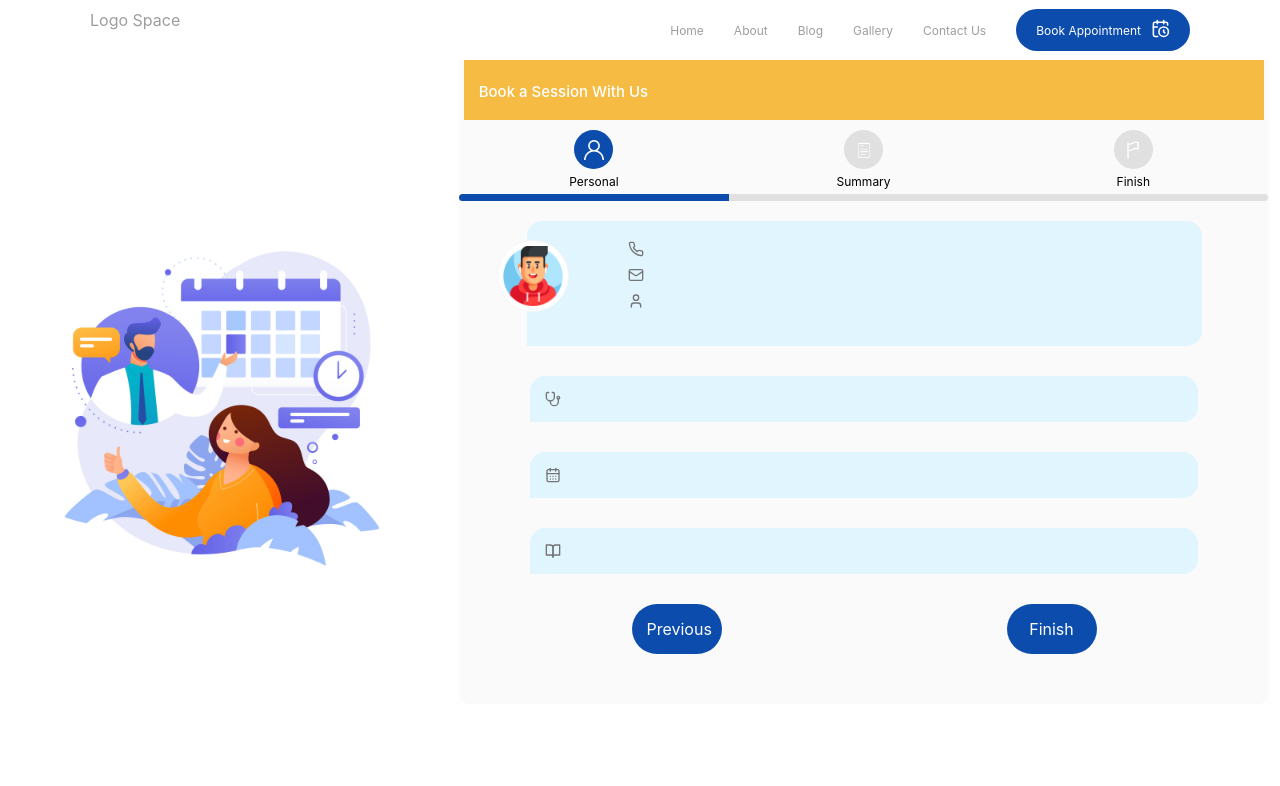
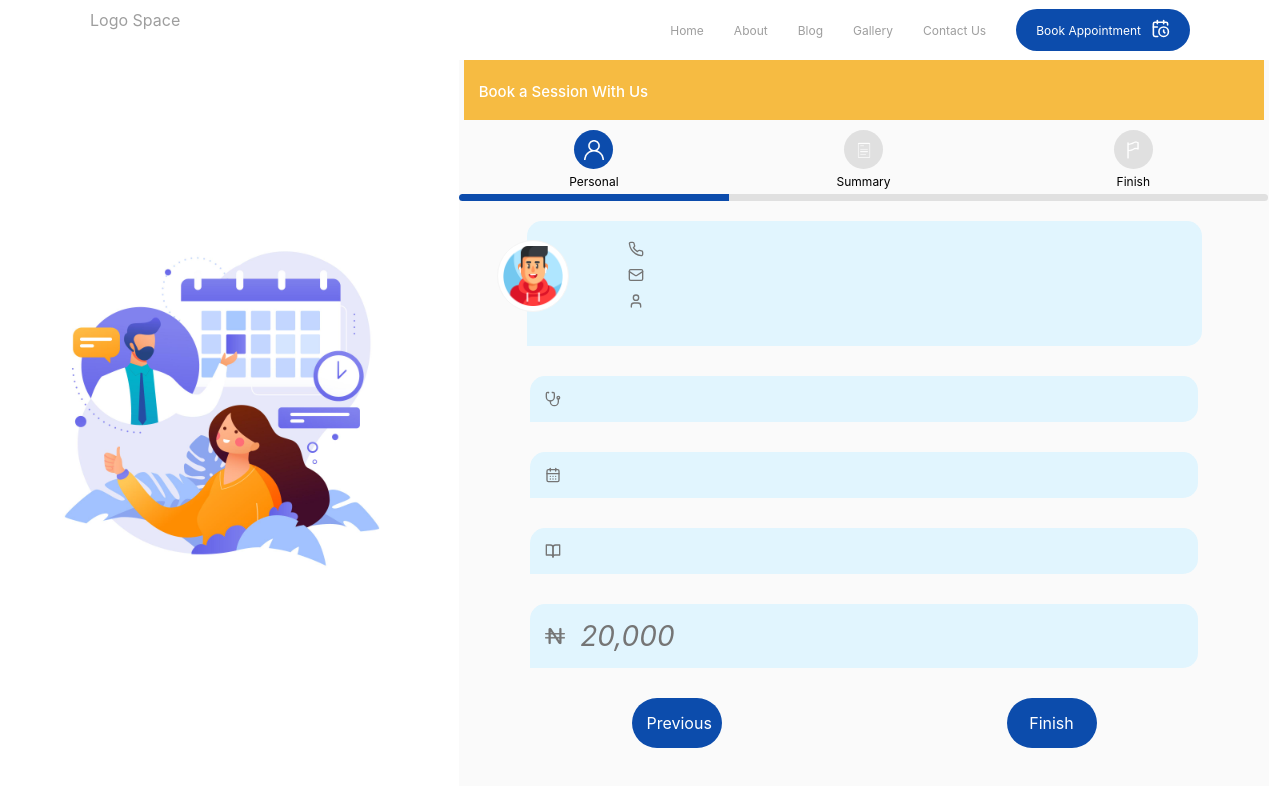
Before and after one commit to ObinnaKelvin/sapphire, a React (Create React App) app: page /pay-now in a window 1280 px wide. Both pictures are taken after a click on the element "Continue". Shown: the top 786 px of the page. Built offline with nearby package versions, Linux system fonts and the light colour scheme.

Commit message:
Price field added

```diff
--- a/src/View/pages/payNow/PayNow.jsx
+++ b/src/View/pages/payNow/PayNow.jsx
@@ -8,6 +8,7 @@ import user from '../../assets/images/user.png'
 import paper from '../../assets/images/paper.png'
 import flag from '../../assets/images/flag.png';
 import tick from '../../assets/images/tick.png';
+import naira from '../../assets/images/naira.png';
 import { Phone, Mail, User, Stethoscope, CalendarDays, BookOpen } from 'lucide-react';
 import { clinicData } from './clinicData.jsx'
 import { Calendar } from 'react-date-range';
@@ -22,6 +23,7 @@ function PayNow() {
     const [phone, setPhone] = useState('');
     const[date, setDate] = useState()
     const [description, setDescription] = useState('');
+    const [costing, setCosting] = useState('20,000');
     const[openDate, setOpenDate] = useState(false)
     const[activeStep, setActiveStep] = useState(1)
     const[clinic, setClinic] = useState('')
@@ -232,6 +234,9 @@ function PayNow() {
                                 <div className="note">
                                     <BookOpen size={16} /> {description}
                                 </div>
+                                <div className="cost">
+                                    <img src={naira} alt='naira sign'/> {costing}
+                                </div>
                             </section>
 
                             {/* <button type='submit' onClick={(e)=>setActiveStep(3)}>Reset Password</button> */}
--- a/src/View/pages/payNow/clinicData.jsx
+++ b/src/View/pages/payNow/clinicData.jsx
@@ -1,38 +1,47 @@
 export const clinicData =  [
     {
         id: 1,
-        name:"Minimal Access Surgery",
+        name:"Consultation",
+        cost:50000,
     },
     {
         id: 2,
         name:"Urological Surgery",
+        cost:500000,
     },
     {
         id: 3,
         name:"Bariatric Surgery",
+        cost:800000,
     },
     {
         id: 4,
         name:"Gastrointestinal Surgery",
+        cost:700000,
     },
     {
         id: 5,
         name:"Thyroid Surgery",
+        cost:500000,
     },
     {
         id: 6,
         name:"Breast Surgery",
+        cost:850000,
     },
     {
         id: 7,
         name:"Diagnostic and Therapeutic Endoscopy",
+        cost:700000,
     },
     {
         id: 8,
         name:"Surgical Oncology",
+        cost:600000,
     },
     {
         id: 9,
-        name:"Consultation",
+        name:"Minimal Access Surgery",
+        cost:1500000,
     }
 ]
--- a/src/View/pages/payNow/paynow.scss
+++ b/src/View/pages/payNow/paynow.scss
@@ -611,6 +611,27 @@
                                 color: #757575;
                                 font-size: 14px;
                                 font-style: italic;
+
+                            }
+
+                            .cost {
+                                display: flex;
+                                flex-direction: row;
+                                align-items: center;
+                                gap: 15px;
+                                background-color: #e1f5fe;
+                                width: 85%;
+                                height: max-content;
+                                margin: 0px auto 0px auto;
+                                padding: 15px ;
+                                border-radius: 15px 15px 15px 0px;
+                                color: #757575;
+                                font-size: 28px;
+                                font-style: italic;
+
+                                img {
+                                    width: 20px;
+                                }
 
                             }
 
```
Also changed, not shown: src/View/assets/images/naira.png (added).
